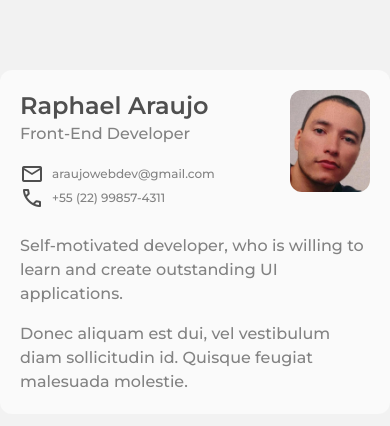
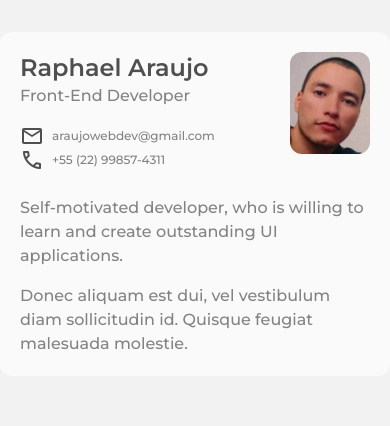
Before and after one commit to araujowebdev/devchallenges-portfolio, a website: page index.html in a window 390 px wide. Drawn offline with nearby package versions, Linux system fonts and the light colour scheme.

Commit message:
change body padding

```diff
--- a/src/styles/scss/_global.scss
+++ b/src/styles/scss/_global.scss
@@ -10,7 +10,7 @@
 
 body {
   background-color: c.$gray-1;
-  padding: 70px 0;
+  padding: 64px 0;
 }
 
 .container {
@@ -18,3 +18,10 @@ body {
   margin: 0 auto;
   padding: 0 10px;
 }
+
+// responsive
+@media screen and (max-width: 619.98px) {
+  body {
+    padding: 32px 0;
+  }
+}
```
Also changed, not shown: dist/styles/style.css.
